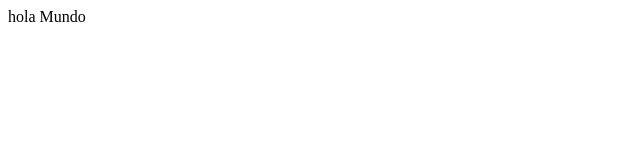
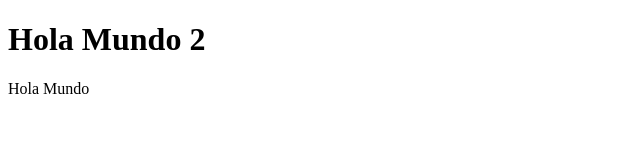
Before and after one commit to HLuiss17/RepGitHub, a plain HTML site: page proyecto/TallerGit2/index.html in a window 1280 px wide. Shown: the whole page, without its empty margins (0-640 px from the left). Drawn offline with Linux system fonts and the light colour scheme.

Commit message:
Cambios desde la rama devLuis

```diff
--- a/proyecto/TallerGit2/index.html
+++ b/proyecto/TallerGit2/index.html
@@ -1 +1,12 @@
-<p>hola Mundo</p>
+<!DOCTYPE html>
+<html lang="en">
+<head>
+    <meta charset="UTF-8">
+    <meta name="viewport" content="width=device-width, initial-scale=1.0">
+    <title>Document</title>
+</head>
+<body>
+    <h1>Hola Mundo 2</h1>
+    <p>Hola Mundo</p>
+</body>
+</html>
```
